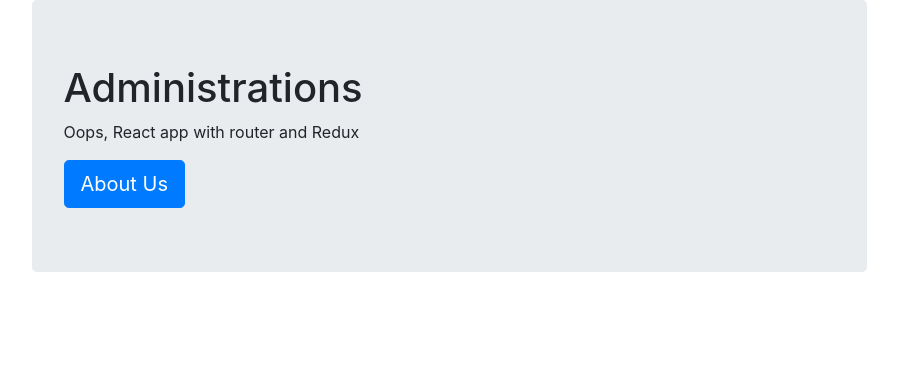
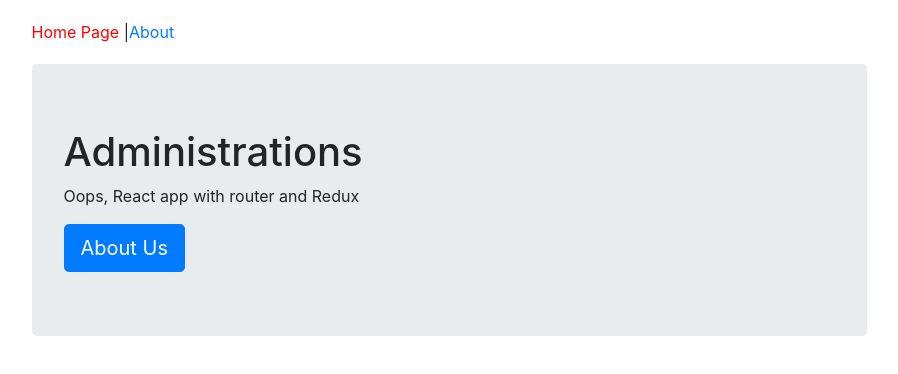
Before and after one commit to engr-hasanuzzaman/charbd, a React app: page / in a window 1280 px wide. Shown: the top 374 px of the page, without its empty margins (191-1089 px from the left). Built offline with nearby package versions, Linux system fonts and the light colour scheme.

Commit message:
Create basic header for navigation

```diff
--- a/src/components/App.js
+++ b/src/components/App.js
@@ -2,9 +2,11 @@
 import { Route } from 'react-router-dom';
 import HomePage from './home/HomePage';
 import AboutPage from './about/AboutPage';
+import Header from './common/Header';
 
 const App = () => (
   <div className='container-fluid'>
+    <Header/>
     <Route exact path='/' component={HomePage}></Route>
     <Route path='/about' component={AboutPage}></Route>
   </div>
--- /dev/null
+++ b/src/components/common/Header.js
@@ -0,0 +1,15 @@
+import React from 'react';
+import { NavLink } from 'react-router-dom';
+
+function Header() {
+  const activeStyle = { color: 'red' };
+
+  return(
+    <nav>
+      <NavLink exact to='/' activeStyle={activeStyle}>Home Page</NavLink> |
+      <NavLink to='/about' activeStyle={activeStyle}>About</NavLink>
+    </nav>
+  );
+}
+
+export default Header
```
